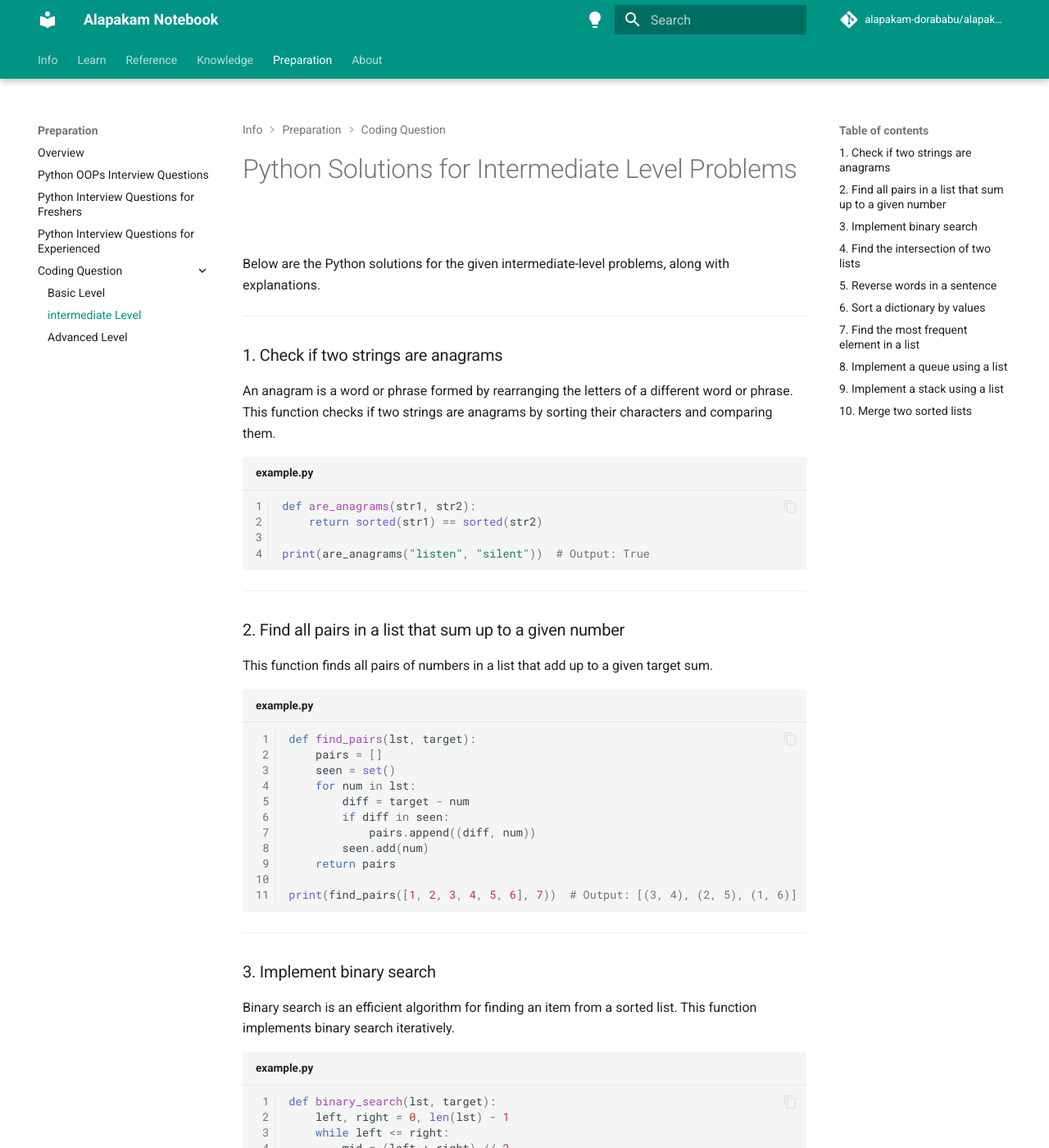
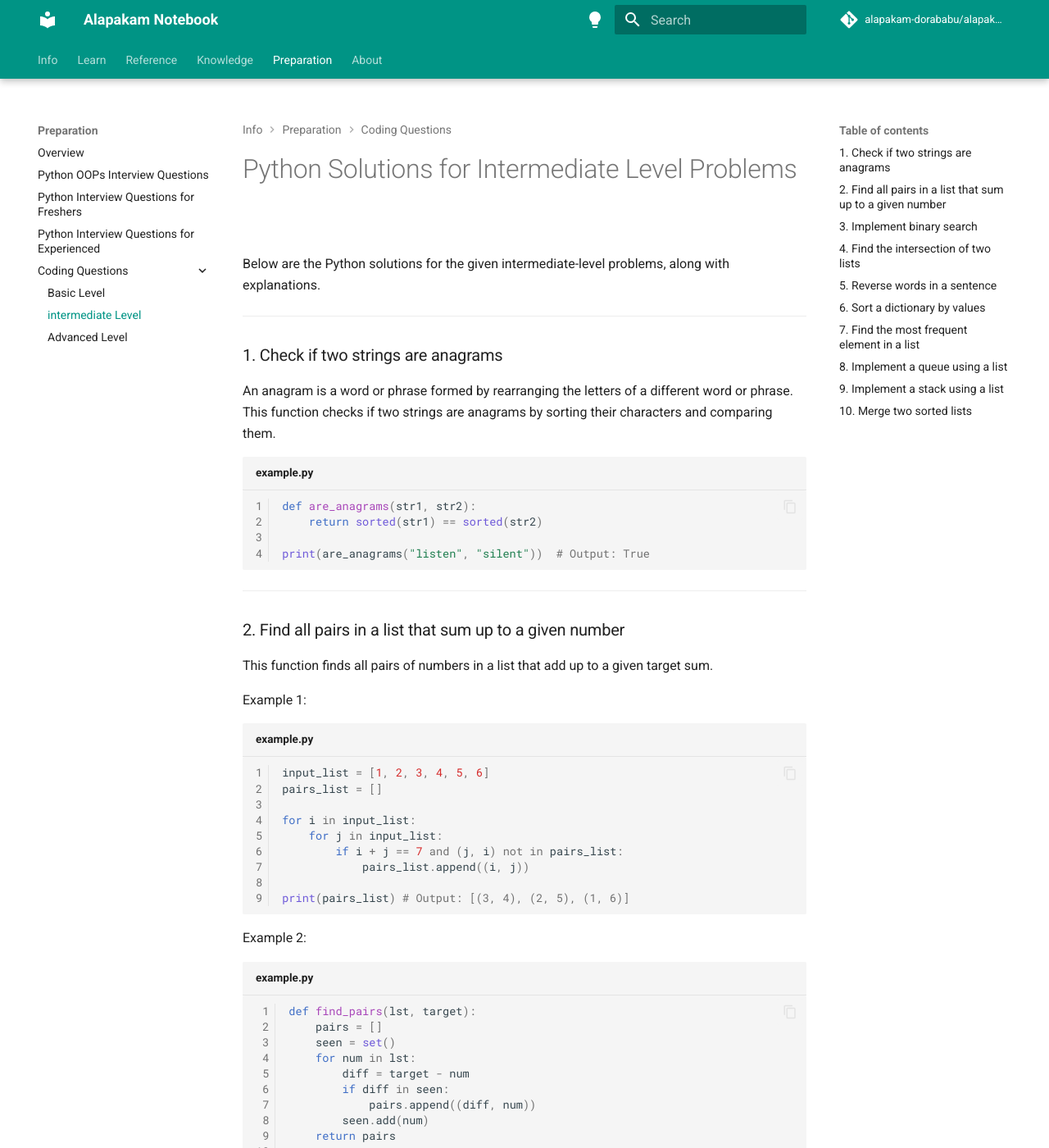
Before and after one commit to alapakam-dorababu/alapakam-notebook, an MkDocs documentation site: the page built from docs/preparation/python-coding-questions-for-intermediate-level.md, in a window 1280 px wide and 1400 px high. Shown: the whole window at 82% size. Built offline with MkDocs 1.6.1 and Material for MkDocs 9.7.7, drawn with Linux system fonts in a browser that asks for light colours; comment, search, counter and statistics services are not loaded.

Commit message:
intermediate coding interview questions examples updated

````diff
--- a/docs/preparation/python-coding-questions-for-intermediate-level.md
+++ b/docs/preparation/python-coding-questions-for-intermediate-level.md
@@ -20,6 +20,21 @@ print(are_anagrams("listen", "silent"))  # Output: True
 ### 2. Find all pairs in a list that sum up to a given number
 
 This function finds all pairs of numbers in a list that add up to a given target sum.
+
+Example 1:
+
+```python linenums="1" title="example.py"
+input_list = [1, 2, 3, 4, 5, 6]
+pairs_list = []
+
+for i in input_list:
+    for j in input_list:
+        if i + j == 7 and (j, i) not in pairs_list:
+            pairs_list.append((i, j))
+
+print(pairs_list) # Output: [(3, 4), (2, 5), (1, 6)]
+```
+Example 2:
 
 ```python linenums="1" title="example.py"
 def find_pairs(lst, target):
--- a/mkdocs.yml
+++ b/mkdocs.yml
@@ -130,7 +130,7 @@ nav:
     - Python OOPs Interview Questions: preparation/python-oops-interview-questions.md
     - Python Interview Questions for Freshers: preparation/python-interview-questions-for-freshers.md
     - Python Interview Questions for Experienced: preparation/python-interview-questions-for-experienced.md
-    - Coding Question:
+    - Coding Questions:
       - Basic Level: preparation/python-coding-questions-for-basic-level.md
       - intermediate Level: preparation/python-coding-questions-for-intermediate-level.md
       - Advanced Level: preparation/python-coding-questions-for-advanced-level.md
````
Also changed, not shown: docs/preparation/python-coding-questions-for-advanced-level.md (+2 -2 lines).
